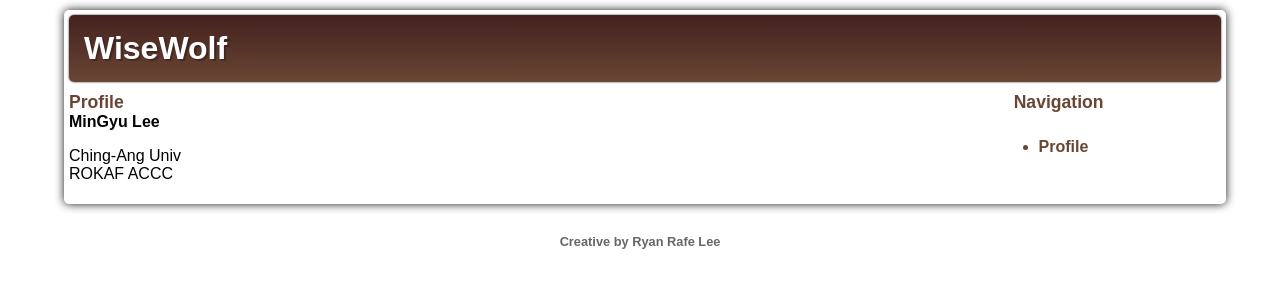
After one commit to elwlwlwk/wisewolf, a Flask app: page /profile in a window 1280 px wide. The commit adds this page. Shown: the top 300 px of the page. Run offline with Flask 2, Linux system fonts and the light colour scheme.

Commit message:
splite template and add contents

```diff
--- a/main.py
+++ b/main.py
@@ -8,6 +8,10 @@ app= Flask(__name__)
 def hello():
     return render_template('index.html')
 
+@app.route('/profile')
+def profile():
+    return render_template('profile.html')
+
 @app.route('/login', methods=['POST','GET'])
 def login():
     return render_template('login.html')
--- a/static/style.css
+++ b/static/style.css
@@ -1,3 +1,19 @@
+a:link {
+	text-decoration:none;
+	color: #694634;
+}
+a:visited {
+	text-decoration:none;
+	color: #694634;
+}
+a:hover {
+	text-decoration:none;
+	color: #694634;
+}
+a:active {
+	text-decoration:none;
+	color: #694634;
+}
 div.title{
 	width: 100%;
 	background:linear-gradient(#44211e,#694634);
@@ -10,6 +26,7 @@ div.title{
 	padding-top: 15px;
 	padding-bottom: 15px;
 	text-shadow:2px 2px 0px rgba(0,0,0,0.25);
+	box-shadow:0px 0px 2px rgba(0,0,0,0.9);
 }
 span.title{
 	margin: 15px;
@@ -31,16 +48,21 @@ html{
 body{
 	width: 100%;
 	font-family: Arial, sans-serif;
+	margin: 0px;
+	margin-top: 10px;
+	padding: 0px;
 }
 div{
-	padding-top: 10px;
+	padding: 0px;
+	margin-top: 10px;
 }
 div.right_menu{
 	float: right;
 	width: 18%;
-	padding-left: 2%;
+	padding-left: 1%;
+	margin-left: 1%;
 }
-h2.nav, ul{
+h2, ul{
 	word-break: break-all;
 	padding: 0px;
 	margin: 0px;
@@ -49,13 +71,21 @@ h2.nav, ul{
 	font-weight: bold;
 	color:#694634;
 }
+b{
+	margin: 0px;
+	padding: 0px;
+}
 div.content{
 	width: 80%;
 }
+div.img{
+	margin: 0px auto;
+	width: 100%;
+}
 img.main_holo{
-	background: ;
 	width: 100%;
 	border-radius: 5px;
+	box-shadow:0px 0px 3px rgba(0,0,0,0.5);
 }
 
 ul{
--- /dev/null
+++ b/templates/index_layout.html
@@ -0,0 +1,27 @@
+<!doctype html>
+<html>
+  <head>
+    <title>Wisewolf</title>
+    <link rel="stylesheet" type="text/css" href="{{ url_for('static', filename='style.css') }}" />
+    <link href='http://fonts.googleapis.com/css?family=Anton' rel='stylesheet' type='text/css'>
+  </head>
+  <body>
+    <div class="main">
+      <a href="/">
+        <div class="title">
+          <span class="title">WiseWolf</span>
+        </div>
+      </a>
+      <div class="right_menu">
+        <h2 class="nav">Navigation</h2>
+        <ul>
+          <li><a href="profile">Profile</a></li>
+        </ul>
+      </div>
+      <div class="content">
+        {% block body %}{% endblock %}
+      </div>
+    </div>
+    <footer>Creative by Ryan Rafe Lee</footer>
+  </body>
+</html>
--- /dev/null
+++ b/templates/profile.html
@@ -0,0 +1,12 @@
+{% extends "index_layout.html" %}
+{% block body %}
+
+<div>
+<h2>Profile</h2>
+<b>MinGyu Lee</b><br />
+<p>
+Ching-Ang Univ<br />
+ROKAF ACCC
+</p>
+</div>
+{% endblock %}
```
Also changed, not shown: templates/index.html (+15 -23 lines).
